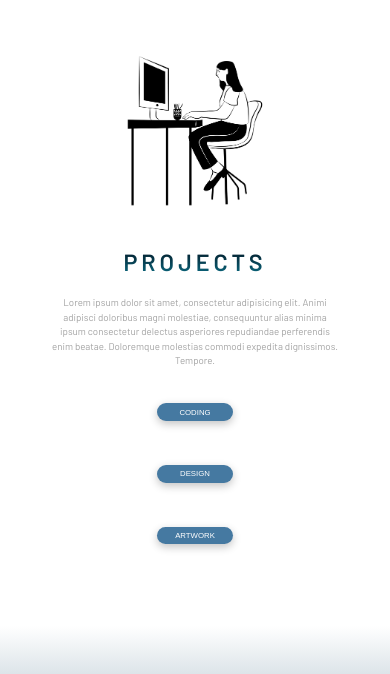
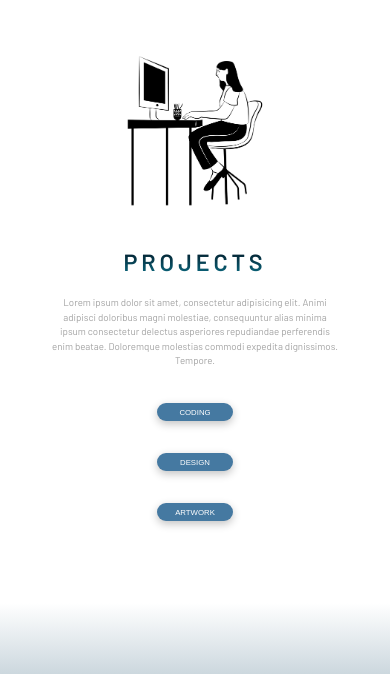
Before and after one commit to jessicatrans/jessicatrans.github.io, a plain HTML site: page index.html in a window 390 px wide. Shown: the part 1340-2014 px from the top of the page. Drawn offline with nearby package versions, Linux system fonts and the light colour scheme; a web font is replaced by a local one.

Commit message:
adjust space in between buttons

```diff
--- a/assets/css/style.css
+++ b/assets/css/style.css
@@ -184,6 +184,6 @@ body {
     }
 
     .space {
-        gap: 6vw;
+        gap: 3vw;
     }
 }
```
